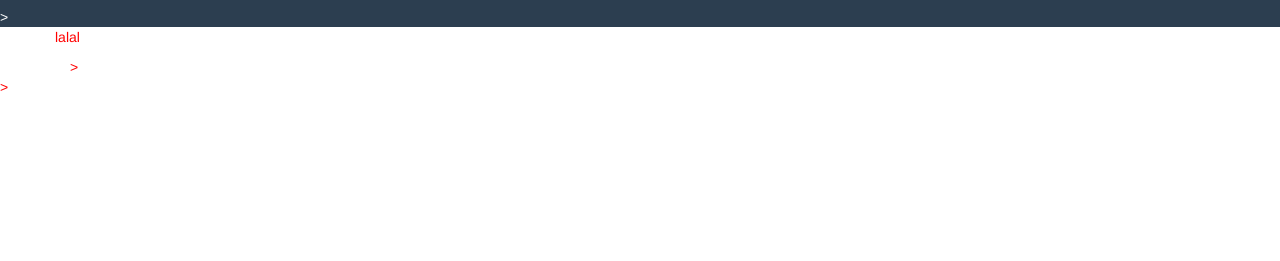
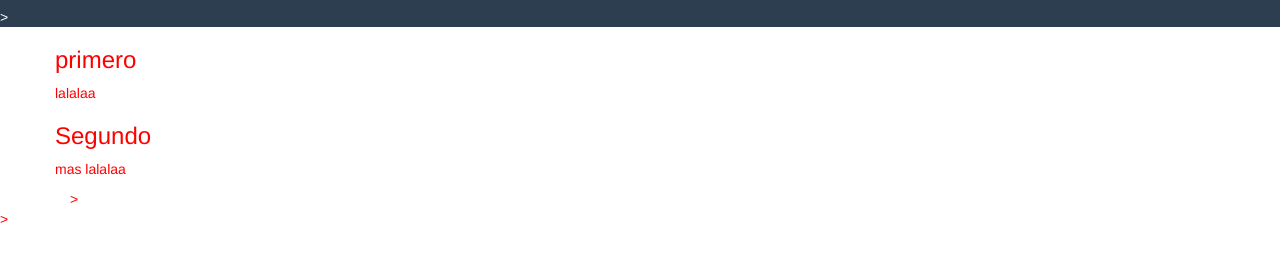
Before and after one commit to MOCJ/CursoBootstrap, a plain HTML site: page prueba/index.html in a window 1280 px wide. Shown: the part 63-324 px from the top of the page. Drawn offline with nearby package versions, Linux system fonts and the light colour scheme; files that its build step writes are made by us from their sources.

```diff
--- a/prueba/index.html
+++ b/prueba/index.html
@@ -19,16 +19,23 @@
 <div class="container">
 	<section class="main row">
 		<article>
+			<h3>primero</h3>
 			<p>
-				lalal
+				lalalaa
 			</p>
 		</article>
 		<aside>
-
+			<h3>Segundo</h3>
+			<p>
+				mas lalalaa
+			</p>
 		</aside>
 	</section>
 	<div class="row">
+		<div>
 
+
+		</div>
 
 
 	</div>>
```
Also changed, not shown: grid/index.html (+0 -4 lines), intro/index.html (+1 -8 lines).
